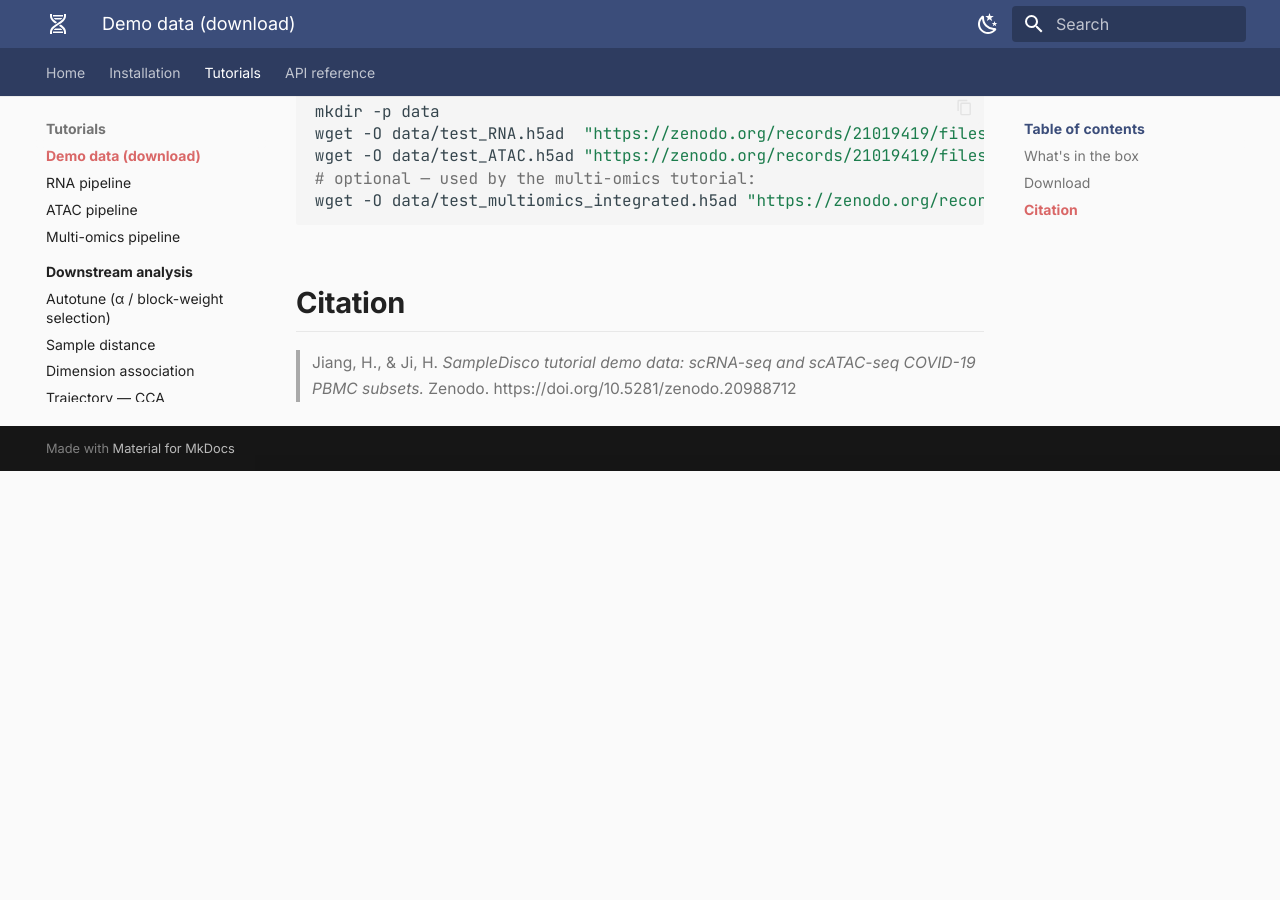
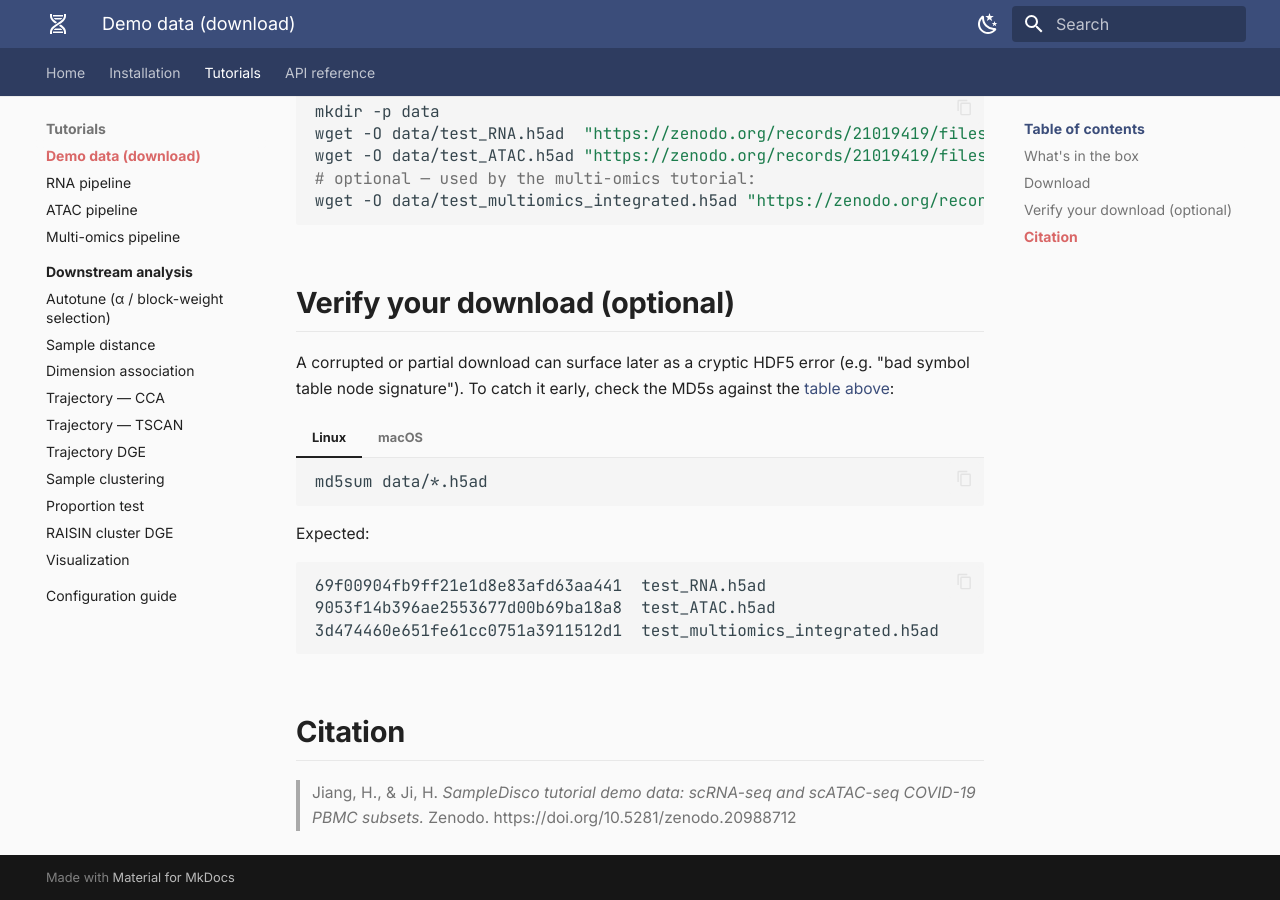
Before and after one commit to J041120h/SampleDisco_tutorial, an MkDocs documentation site: the page built from docs/tutorials/demo_data.md, in a window 1280 px wide and 900 px high, scrolled down 1324 px. Built offline with MkDocs 1.6.1 and Material for MkDocs 9.7.7, drawn with Linux system fonts in a browser that asks for light colours; before the commit the page ends 1795 px from its top, so only the background shows below that.

Commit message:
docs: apply tutorial-feedback fixes (aligns with sampledisco 0.1.2)
- atac.md: cell_types_atac use_rep 'X_DM_harmony' -> 'Z_clust'
- rna.md: correct the "empty __init__" note
- installation.md: python>=3.10 bootstrap + RAM/disk guidance; GPU install
  adds docrep + scikit-image and CUDA-12 torch guidance (F1/F6)
- demo_data.md: re-add an optional "Verify your download" checksum section
- config_demo.yaml: default rna_cluster_dge:false with a memory-heavy note

Co-Authored-By: Claude Opus 4.8 (1M context) <noreply@anthropic.com>

````diff
--- a/docs/assets/config_demo.yaml
+++ b/docs/assets/config_demo.yaml
@@ -45,7 +45,7 @@ rna_trajectory_analysis: true
 rna_trajectory_dge: true
 rna_sample_cluster: true
 rna_proportion_test: true
-rna_cluster_dge: true
+rna_cluster_dge: false   # RAISIN cluster-DGE is memory-heavy (multithreaded ComBat scales with #cores); off by default so the demo finishes on modest machines. Set true if you have ample RAM.
 rna_visualize_data: true
 rna_dimension_association_analysis: true
 
--- a/docs/tutorials/demo_data.md
+++ b/docs/tutorials/demo_data.md
@@ -54,6 +54,30 @@ Grab the files into a local `data/` folder:
         urllib.request.urlretrieve(f"{base}/{f}?download=1", f"data/{f}")
     ```
 
+## Verify your download (optional)
+
+A corrupted or partial download can surface later as a cryptic HDF5 error (e.g. "bad symbol table node signature"). To catch it early, check the MD5s against the [table above](#whats-in-the-box):
+
+=== "Linux"
+
+    ```bash
+    md5sum data/*.h5ad
+    ```
+
+=== "macOS"
+
+    ```bash
+    md5 data/*.h5ad
+    ```
+
+Expected:
+
+```
+69f00904fb9ff21e1d8e83afd63aa441  test_RNA.h5ad
+9053f14b396ae2553677d00b69ba18a8  test_ATAC.h5ad
+3d474460e651fe61cc0751a3911512d1  test_multiomics_integrated.h5ad
+```
+
 ## Citation
 
 > Jiang, H., & Ji, H. *SampleDisco tutorial demo data: scRNA-seq and scATAC-seq COVID-19 PBMC subsets.* Zenodo. https://doi.org/10.5281/zenodo.20988712
````
Also changed, not shown: docs/installation.md (+12 -3 lines), docs/tutorials/atac.md (+2 -2 lines), docs/tutorials/rna.md (+1 -1 lines).
